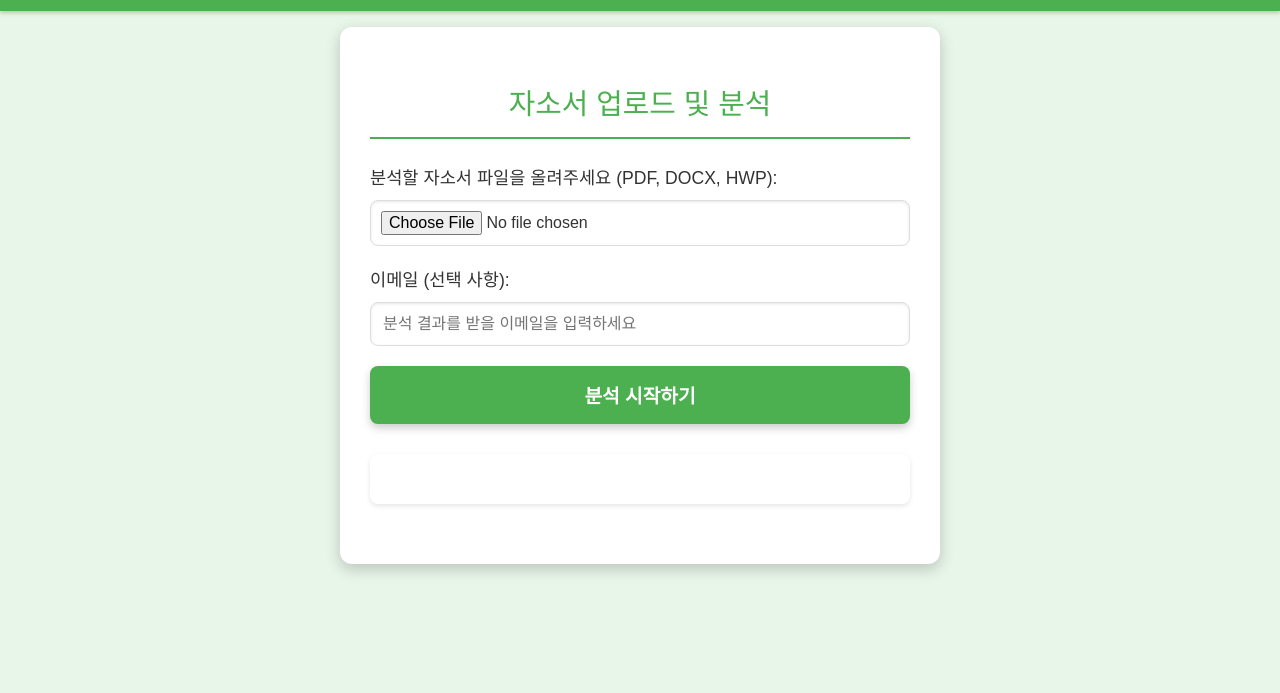
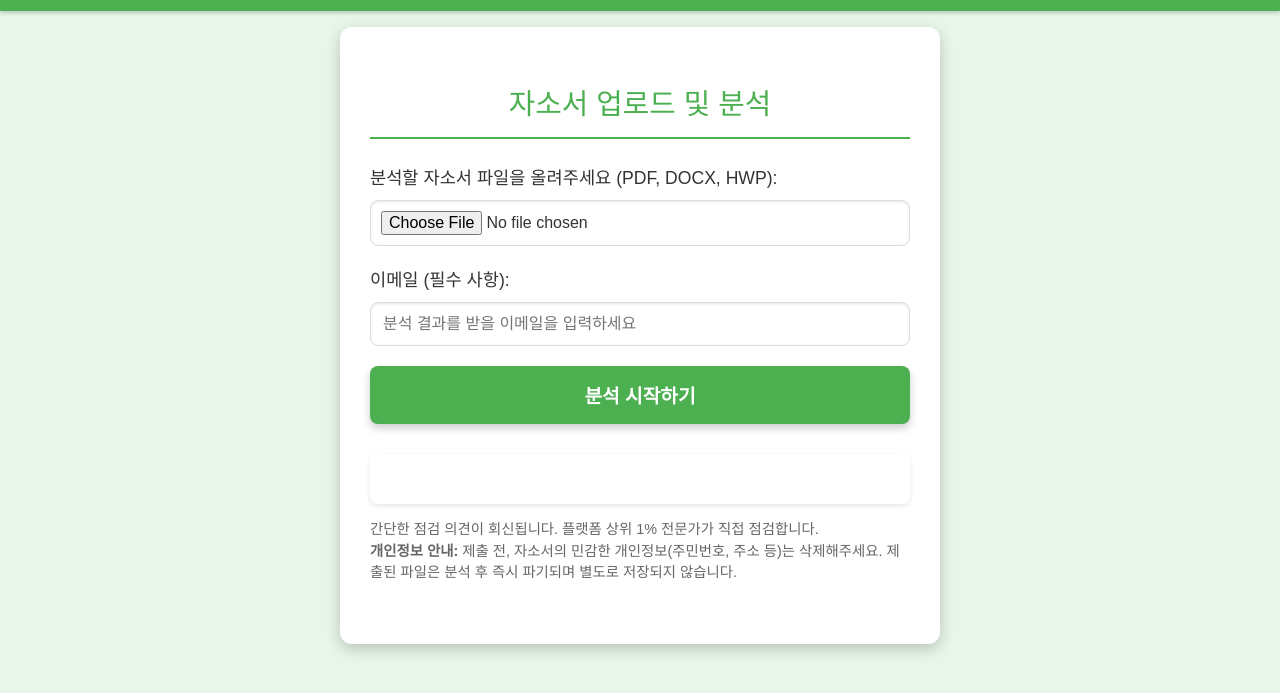
Before and after one commit to kmjon91-bot/selfduocu, a plain HTML site: page app.html in a window 1280 px wide. Shown: the part 93-786 px from the top of the page. Drawn offline with Linux system fonts and the light colour scheme.

Commit message:
feat: Make email required and add privacy notice

```diff
--- a/app.html
+++ b/app.html
@@ -6,6 +6,14 @@
   <link href="https://fonts.googleapis.com/css2?family=Noto+Sans+KR:wght@300;400;600&display=swap" rel="stylesheet">
   <title>AI 자소서: 당신의 커리어를 한 단계 위로</title>
   <link href='/style.css' rel='stylesheet'>
+  <style>
+    .form-notice {
+      font-size: 0.9rem;
+      color: #666;
+      margin-top: 15px;
+      line-height: 1.5;
+    }
+  </style>
 </head>
 <body>
   <header>
@@ -20,12 +28,16 @@
           <input type="file" id="resume-file" name="resumeFile" accept=".pdf,.doc,.docx,.hwp" required>
         </div>
         <div class="form-group">
-          <label for="user-email">이메일 (선택 사항):</label>
-          <input type="email" id="user-email" name="userEmail" placeholder="분석 결과를 받을 이메일을 입력하세요">
+          <label for="user-email">이메일 (필수 사항):</label>
+          <input type="email" id="user-email" name="userEmail" placeholder="분석 결과를 받을 이메일을 입력하세요" required>
         </div>
         <button type="submit">분석 시작하기</button>
       </form>
       <div id="message-area" role="status" aria-live="polite"></div>
+      <p class="form-notice">
+        간단한 점검 의견이 회신됩니다. 플랫폼 상위 1% 전문가가 직접 점검합니다.<br>
+        <b>개인정보 안내:</b> 제출 전, 자소서의 민감한 개인정보(주민번호, 주소 등)는 삭제해주세요. 제출된 파일은 분석 후 즉시 파기되며 별도로 저장되지 않습니다.
+      </p>
     </section>
   </main>
   <script defer type="text/javascript" src="/main.js"></script>
```
